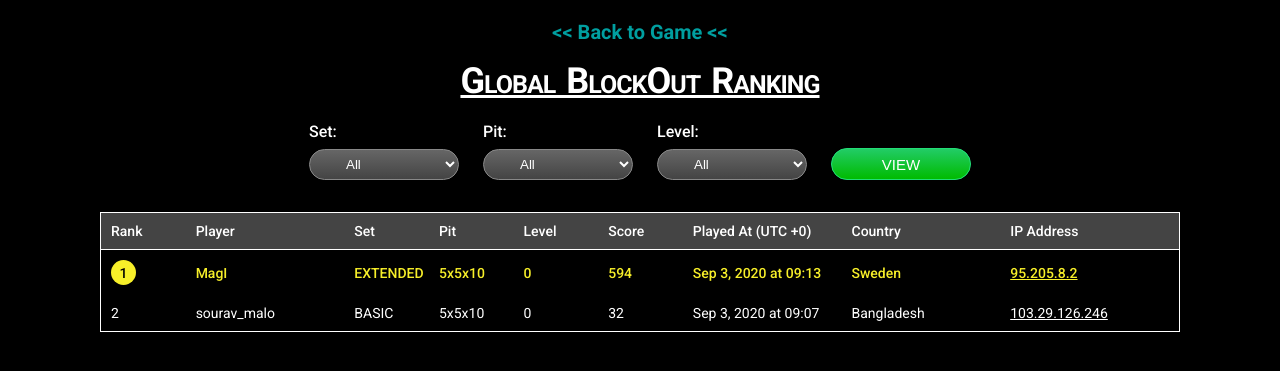
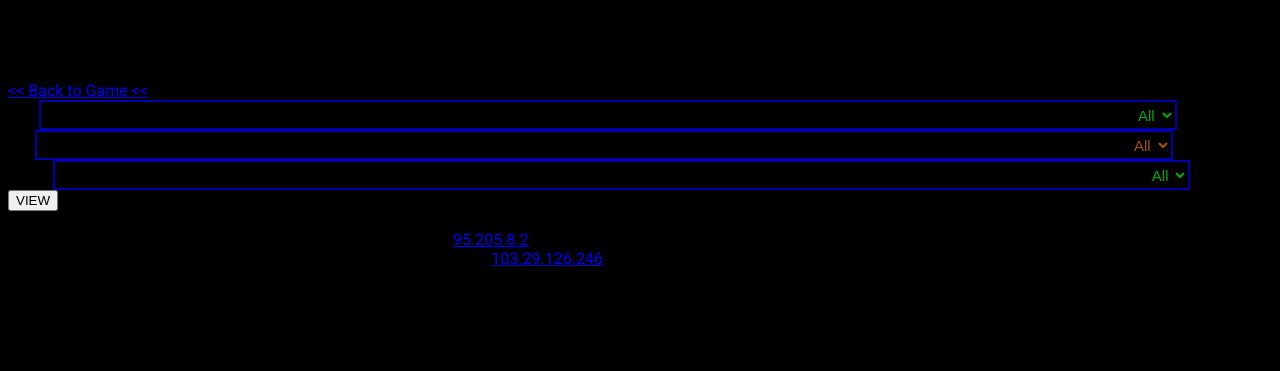
Before and after one commit to dasarmad/blockout, a PHP site: page /scoreboard.php in a window 1280 px wide. Shown: the top 371 px of the page. Run offline with PHP 8.4, Linux system fonts and the light colour scheme; data comes from the database, SQL or seed files in the repository.

Commit message:
Add files via upload

```diff
--- a/css/style.css
+++ b/css/style.css
@@ -18,15 +18,6 @@ div#pst_rlt_cs {
 }
 span#speed span.bottom {}
 
-span#speed span.button {
-    display: block;
-    font-size: 20px;
-    margin: 17px 0;
-    color: #89572F !important;
-    font-weight: bolder;
-    padding: 0;
-    margin-top: -7px;
-}
 
 span#speed span.button.on {
     color: #fff;
@@ -106,7 +97,7 @@ div#over {
 span.pit_label_text {
     margin-top: 12px;
     margin-bottom: 3px;
-    font-size: 15px !important;
+    font-size: 12px !important;
     font-family: inherit;
     letter-spacing: 3px;
     color:  #ADD8E6;
@@ -127,7 +118,7 @@ span#keys {
 span.pieces_label_text {
     margin-top: 15px;
     color:  #ADD8E6;
-    font-size: 15px !important;
+    font-size: 12px !important;
     letter-spacing: 3px;
 }
 span#pit span.button {
@@ -196,240 +187,48 @@ canvas#screen2 {
     padding: 3px;
     margin-left: -3.5px;
     width: 16.5px;
-    margin-top: -22px;
+    margin-top: -20px;
 }
 
-/* sourav_malo :: High Score Button Styling */
-.play-btn {
-  color: #009fa0;
-  font-size: 20px;
-  font-weight: 600;
-  position: absolute;
-  top: 20px;
-  left: 50%;
-  transform: translateX(-50%);
+select{
+    height: 30px;
+    width: 90%;
+    font-size: 15px;
+    color: #00AA00;
+    padding: 4px;
+    background: #000;
+    border: 2px solid #0000AA;
+    outline: none;
+}
+select option{
+    background-color: #fff !important;
+    font-size: 16px !important;
+    text-align: right;
+}
+.on{
+    color: #A85400 !important;
 }
 
-a.play-btn {
-  color: #009fa0;
-  text-decoration: none;
+#speed-select,#pit,#pieces{
+    color: #A85400;
 }
 
-a.play-btn:hover {
-  text-decoration: underline;
+.bottom-options-container{
+    margin-top: 3rem;
 }
 
-/* sourav_malo :: Score Board Styling */
-.scoreboard {
-  max-width: 1080px;
-  padding-left: 16px;
-  padding-right: 16px;
-  margin: 50px auto 0;
-  color: #fff;
+.highscore_label_text{
+    margin-top: 15px;
+    color:  #ADD8E6;
+    font-size: 12px !important;
+    letter-spacing: 3px;
 }
-
-.page-title {
-  font-weight: 700;
-  font-size: 36px;
-  padding: 10px 0;
-  text-align: center;
-  text-transform: capitalize;
-  letter-spacing: -1px;
-  word-spacing: 3px;
-  font-variant: small-caps;
-  margin: 10px 0 10px;
-  color: white;
+div#highscore {
+	font-size: 25px;
+	width: 116px;
+	border: 2px solid #0000AA;
+	font-family: sans-serif;
+	color: #00AA00;
+	padding-right: 2px;
+	display: block !important;
 }
-
-.sb-filters-form {
-  margin-bottom: 32px;
-  width: 100%;
-  display: flex;
-  align-items: flex-end;
-  flex-wrap: wrap;
-  justify-content: center;
-}
-
-.sb-filters .input-group {
-  width: 150px;
-  margin-right: 24px;
-}
-
-.sb-filters-form label {
-  display: block;
-  font-weight: 500;
-  margin-bottom: 8px;
-}
-
-.sb-filters select {
-  width: 100%;
-  padding: 6px 32px;
-  border-radius: 100rem;
-  background-color: #444;
-  background-image: linear-gradient(to top, #444, #666);
-  color: #fff;
-  outline: 0;
-  border: 1px solid #888;
-}
-
-.sb-submit {
-  padding: 6px 32px;
-  border-radius: 100rem;
-  border: 1px solid #2d7;
-  background-color: #2d7;
-  font-weight: 500;
-  font-size: 15px;
-  color: #fff;
-  background-image: linear-gradient(to bottom, #2c6, #0b0);
-  font-family: sans-serif;
-  height: 32px;
-  width: 140px;
-  outline: 0;
-  cursor: pointer;
-}
-
-.sb-submit:hover {
-  background-image: linear-gradient(to top, #2c6, #0b0);
-}
-
-.sb-table {
-  border: 1px solid #fff;
-  font-size: 14px;
-}
-
-.sb-table a {
-  color: white;
-}
-
-.sb-thead {
-  background-color: #444444;
-}
-
-.sb-thead .sb-col {
-  font-weight: 500;
-}
-
-.sb-body {
-  background-color: #333333;
-}
-
-.sb-row {
-  display: flex;
-  align-items: center;
-  padding: 10px;
-}
-
-.sb-col.rank, .sb-col.set, .sb-col.pit, .sb-col.level, .sb-col.score {
-  flex-basis: 8%;
-}
-
-.sb-col.ip-address, .sb-col.player, .sb-col.country, .sb-col.played-at {
-  flex-basis: 15%;
-}
-
-.first-row {
-  border-top: 1px solid #fff;
-}
-
-.first-row, .first-row a {
-  color: #F7EF29;
-  font-weight: 500;
-}
-
-.first-row .sb-col.rank .circle {
-  display: inline-block;
-  width: 25px;
-  height: 25px;
-  background-color: #F7EF29;
-  color: black;
-  border-radius: 50%;
-  display: flex;
-  justify-content: center;
-  align-items: center;
-}
-
-/* sourav_malo :: Ask Username Styling */
-
-.username-input, .username-submit-btn {
-  border: 1px solid white;
-  border-radius: 5px;
-  padding: 8px 5px;
-}
-
-.username-input.wrong {
-  border-color: red;
-}
-
-.username-rule {
-  display: block;
-  padding: 10px 5px;
-  border-radius: 5px;
-  background-color: black;
-  margin: 10px 0 20px;
-  font-size: 14px;
-  line-height: 1.25;
-}
-
-.username-submit-btn {
-  background: white;
-  border: none;
-  outline: none;
-  color: black;
-  padding: 8px 20px;
-  font-size: 18px;
-  cursor: pointer;
-}
-
-.username-submit-btn.not-allowed {
-  cursor: not-allowed;
-}
-
-.username-submit-btn:hover {
-  background-color: rgb(255, 255, 255, .8);
-}
-
-.location .page-title {
-  font-size: 36px;
-  padding: 10px 0;
-  text-align: center;
-  text-transform: none;
-  letter-spacing: -1px;
-  word-spacing: 3px;
-  font-variant: none;
-  margin: 60px 0 16px;
-  color: white;
-}
-
-.location-information {
-  margin-top: 40px;
-  display: flex;
-  align-items: center;
-  justify-content: center;
-}
-
-.location-details {
-  width: 300px;
-  margin-right: 20px;
-  border: 1px solid white;
-  color: white;
-}
-
-.location-details-item {
-  padding: 15px 10px;
-  display: flex;
-  justify-content: space-between;
-}
-
-.location-details-item:nth-child(odd) {
-  background-color: #292929;
-}
-
-.location-details-item + .location-details-item {
-  border-top: 1px solid white;
-}
-
-.location-map {
-  width: 725px;
-  height: 400px;
-  border: 1px solid white;
-}
```
Also changed, not shown: css/cubeout.css (+6 -14 lines).
